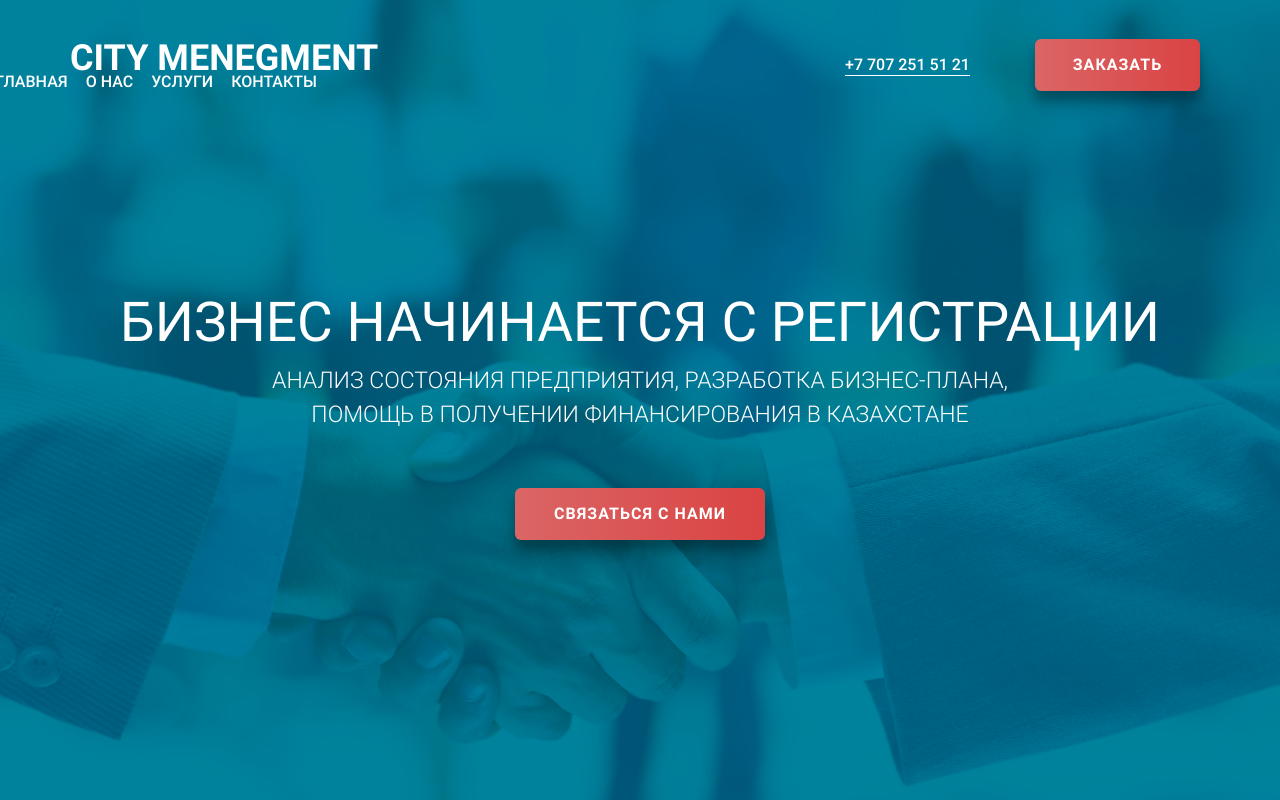
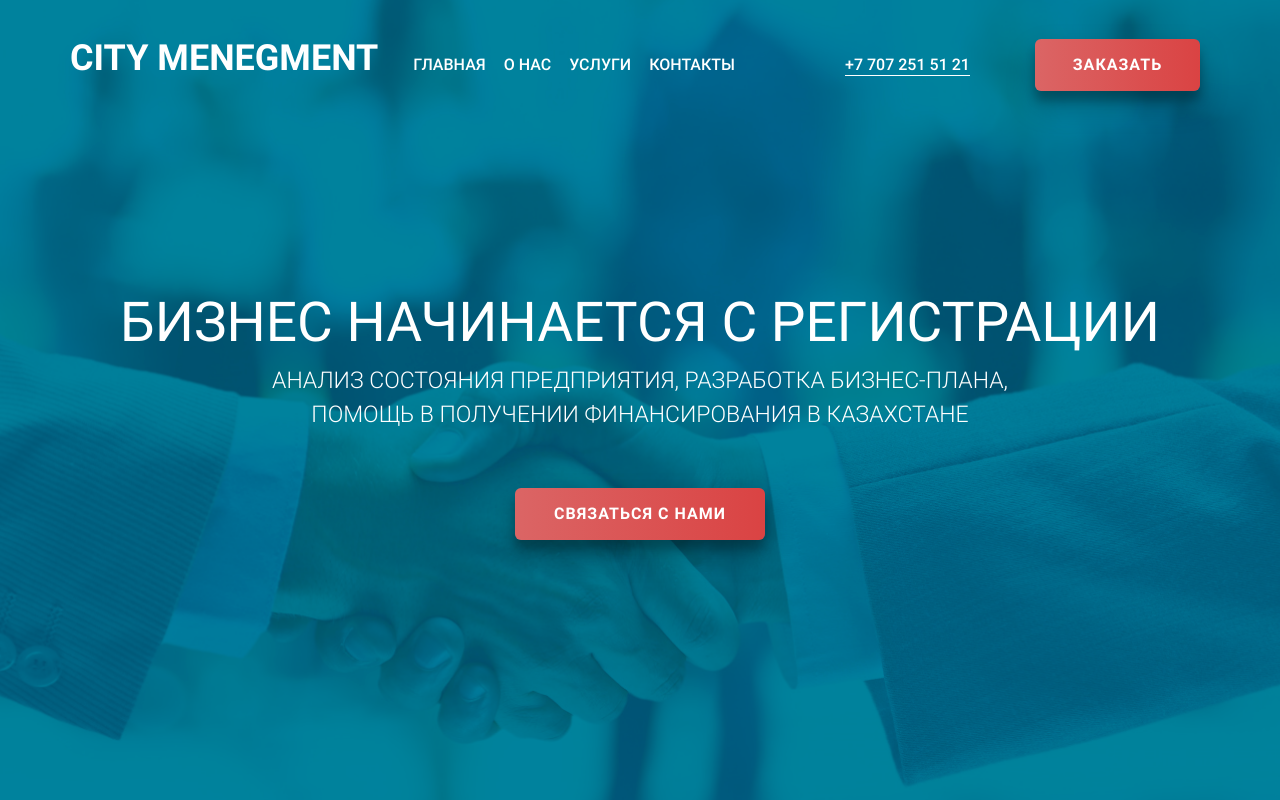
Before and after one commit to aska-kps/aska-kps.github.io, a plain HTML site: page city/index.html in a window 1280 px wide. Shown: the top 800 px of the page. Drawn offline with Linux system fonts and the light colour scheme.

Commit message:
Update style.css

```diff
--- a/city/scss/style.css
+++ b/city/scss/style.css
@@ -112,10 +112,7 @@ input {
   }
 }
 
-.header .header__menu {
-  position: absolute;
-  left: -110%;
-}
+
 
 @media (max-width: 768px) {
   .header .header__menu {
```
